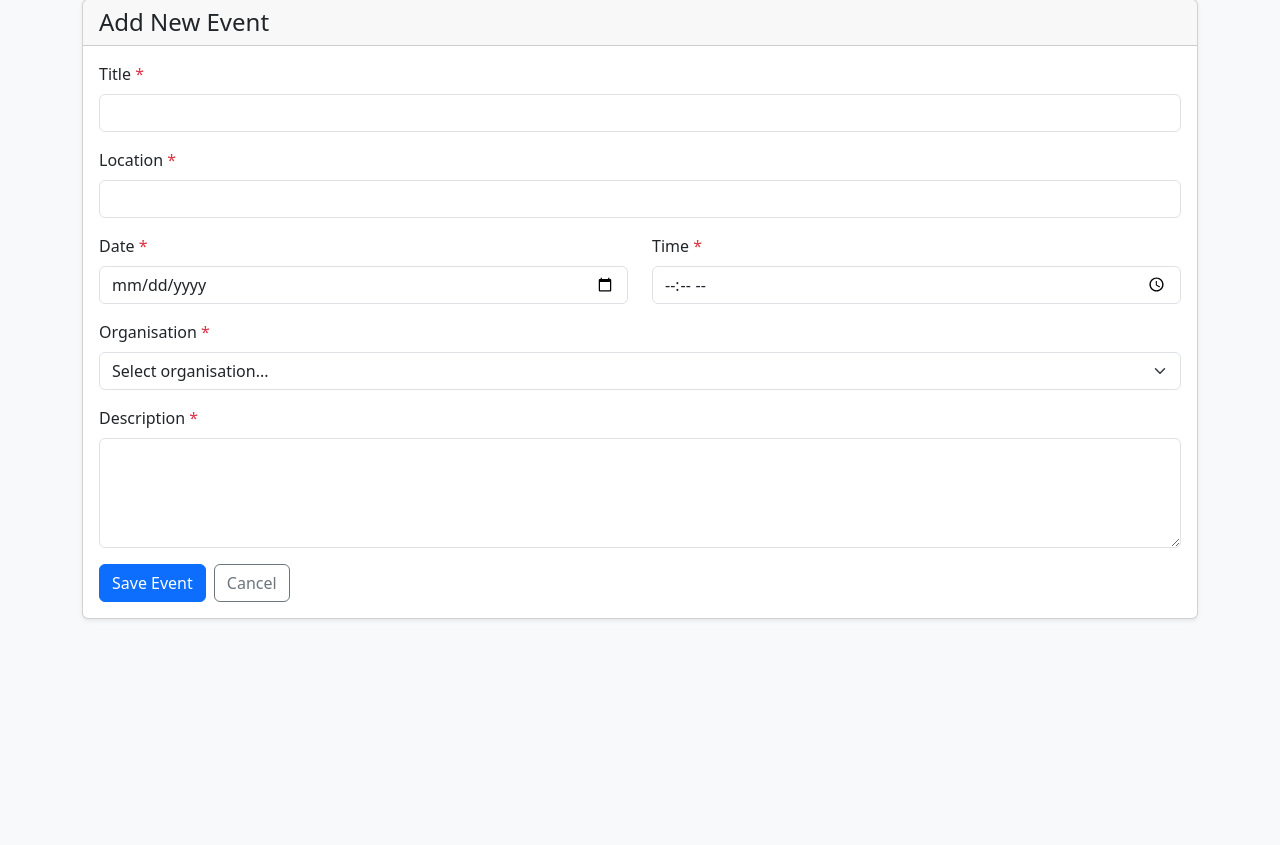
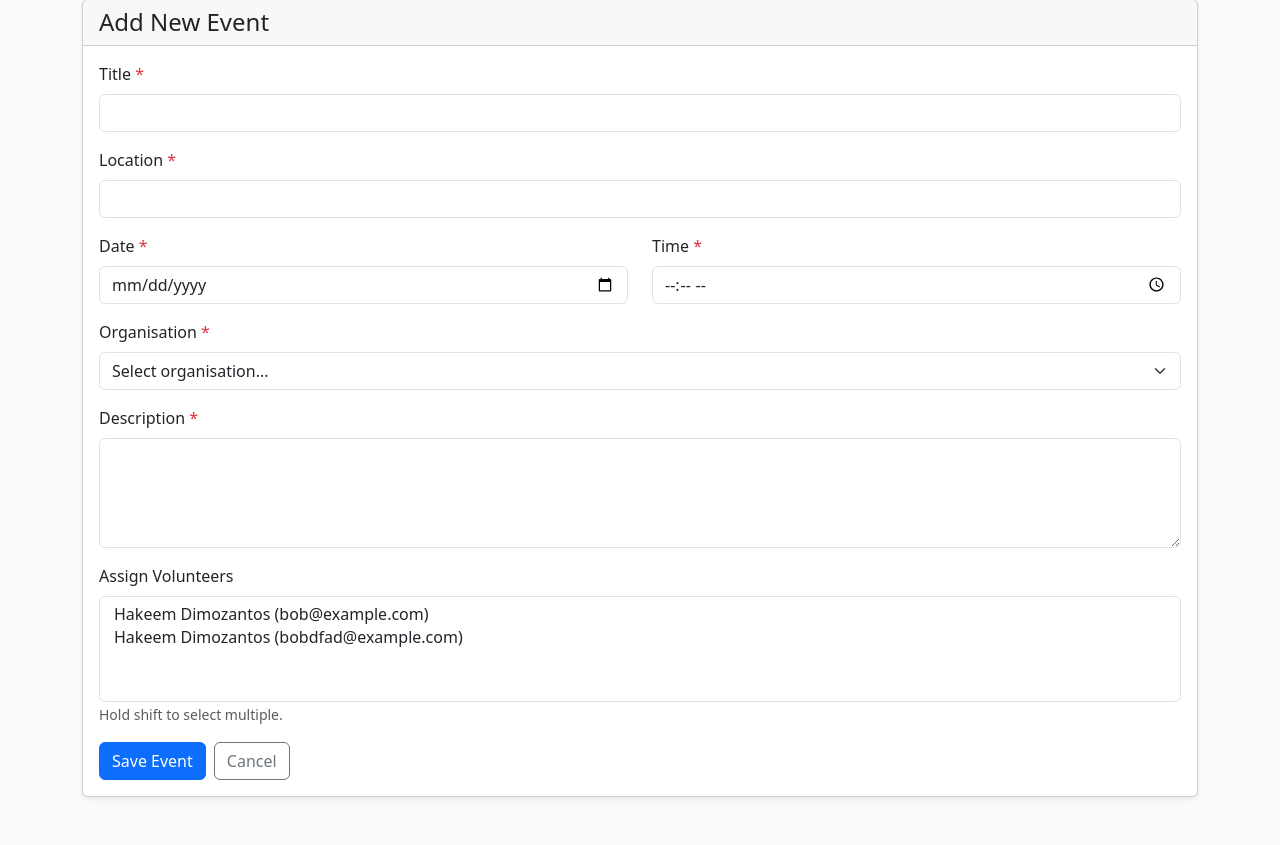
Before and after one commit to JesterMug/community-link-web, a PHP site: page /public/events/add.php in a window 1280 px wide. Shown: the part 105-950 px from the top of the page. Before the commit the page ends 725 px from the top, so only its background shows below. Run offline with PHP 8.4, Linux system fonts and the light colour scheme; the visitor is signed in with stand-in values (Sample User, id 1); data comes from the database, SQL or seed files in the repository.

Commit message:
Added volunteers option for Event add.php

```diff
--- a/public/events/add.php
+++ b/public/events/add.php
@@ -1,9 +1,11 @@
 <?php
 require_once __DIR__ . '/../../classes/Event.php';
 require_once __DIR__ . '/../../classes/Organisation.php';
+require_once __DIR__ . '/../../classes/Volunteer.php';
+require_once __DIR__ . '/../../classes/VolunteerEvent.php';
 require_once __DIR__ . '/../../classes/Auth.php';
 
-Auth::requireAdmin();
+Auth::requireAuth();
 
 $errors = [];
 
@@ -14,6 +16,7 @@ if ($_SERVER['REQUEST_METHOD'] === 'POST') {
   $date_part = trim($_POST['date']);
   $time_part = trim($_POST['time']);
   $organisation_id = (int)($_POST['organisation_id'] ?? 0);
+  $volunteers = $_POST['volunteers'] ?? [];
 
   if ($title === '' || $location === '' || $description === '' || $date_part === '' || $time_part === '' || !$organisation_id) {
     $errors[] = "All fields are required.";
@@ -30,6 +33,9 @@ if ($_SERVER['REQUEST_METHOD'] === 'POST') {
     ]);
 
     if ($event->save()) {
+      foreach ($volunteers as $vid) {
+        VolunteerEvent::assign((int)$vid, $event->event_id);
+      }
       header("Location: view.php?success=1");
       exit;
     } else {
@@ -39,6 +45,7 @@ if ($_SERVER['REQUEST_METHOD'] === 'POST') {
 }
 
 $orgs = Organisation::all();
+$volunteers = Volunteer::all();
 ?>
 
 
@@ -110,6 +117,18 @@ $orgs = Organisation::all();
               <textarea id="description" name="description" class="form-control" rows="4" required></textarea>
             </div>
 
+            <div class="mb-3">
+              <label for="volunteers" class="form-label">Assign Volunteers</label>
+              <select id="volunteers" name="volunteers[]" class="form-select" multiple>
+                <?php foreach ($volunteers as $v): ?>
+                  <option value="<?= $v['volunteer_id'] ?>">
+                    <?= htmlspecialchars($v['full_name']) ?> (<?= htmlspecialchars($v['email']) ?>)
+                  </option>
+                <?php endforeach; ?>
+              </select>
+              <small class="text-muted">Hold shift to select multiple.</small>
+            </div>
+
             <div class="d-flex gap-2">
               <button type="submit" class="btn btn-primary">Save Event</button>
               <a href="view.php" class="btn btn-outline-secondary">Cancel</a>
```
